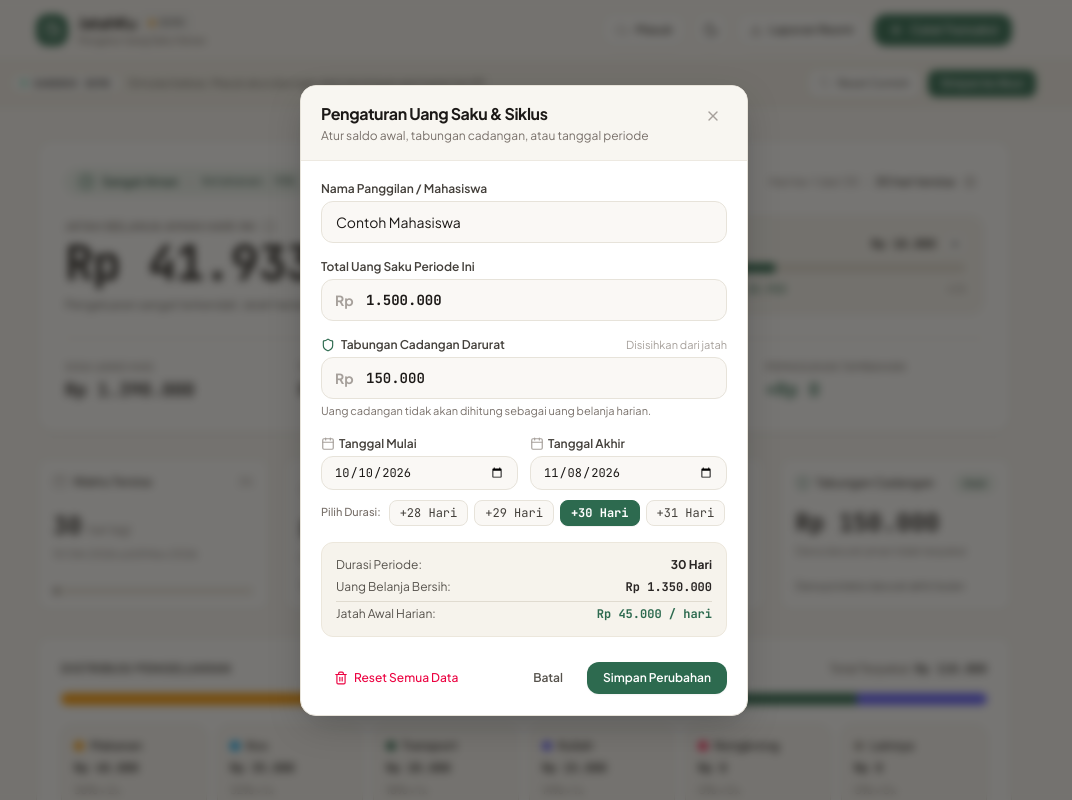
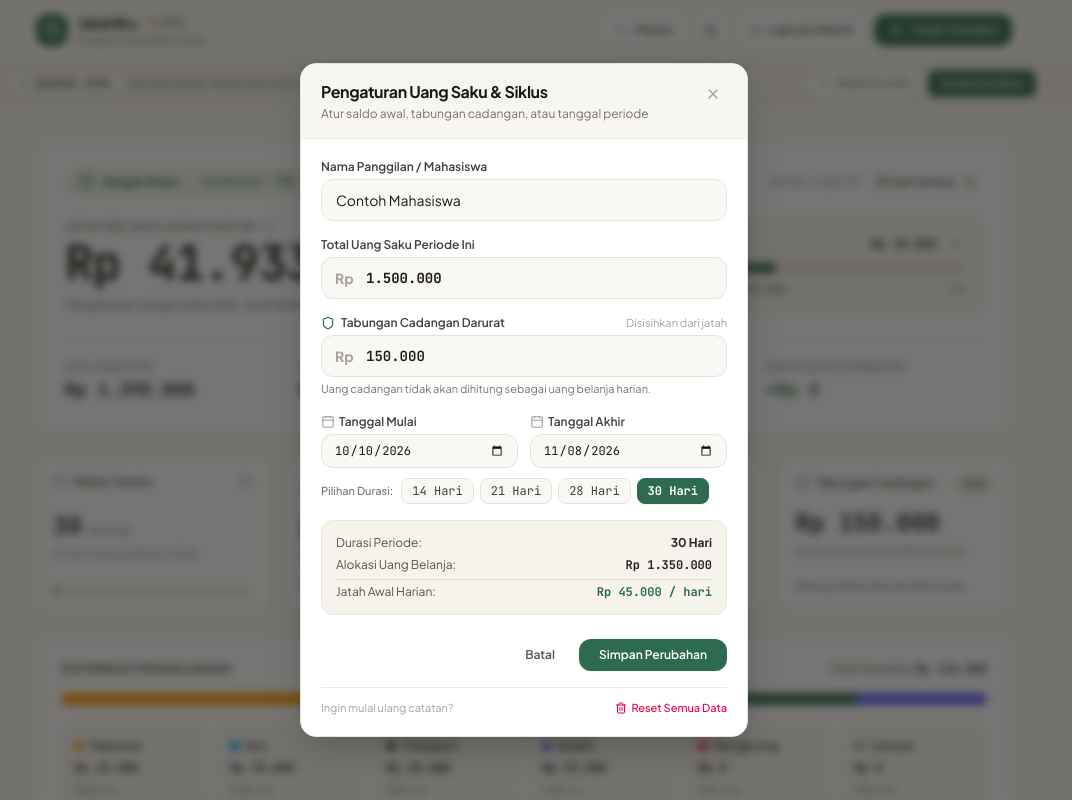
Before and after one commit to asshiddiqhasbi/JatahKu, a React (Vite) app: page / in a window 1280 px wide. Both pictures are taken after a click on the button "Ubah uang saku atau tanggal". Shown: the top 800 px of the page, without its empty margins (116-1188 px from the left). Built offline with nearby package versions, Linux system fonts and the light colour scheme; no server answers.

Commit message:
fix(cycle-config): modernize duration presets with custom pill, safe danger zone separation, and auto-sync start/end dates

```diff
--- a/src/components/cycle/CycleConfigModal.tsx
+++ b/src/components/cycle/CycleConfigModal.tsx
@@ -203,7 +203,7 @@ export const CycleConfigModal: React.FC<CycleConfigModalProps> = ({
                 onChange={(e) => {
                   const newStart = e.target.value;
                   setStartDate(newStart);
-                  if (totalDays >= 28 && totalDays <= 31) {
+                  if (totalDays > 0 && newStart) {
                     setEndDate(addDaysToDate(newStart, totalDays));
                   }
                 }}
@@ -229,9 +229,9 @@ export const CycleConfigModal: React.FC<CycleConfigModalProps> = ({
           {/* Quick Duration Shortcuts */}
           <div className="flex flex-wrap items-center gap-1.5 pt-0.5">
             <span className="text-[11px] font-medium text-stone-500 dark:text-stone-400 mr-0.5">
-              Pilih Durasi:
+              Pilihan Durasi:
             </span>
-            {[28, 29, 30, 31].map((days) => {
+            {[14, 21, 28, 30].map((days) => {
               const isSelected = totalDays === days;
               return (
                 <button
@@ -243,12 +243,17 @@ export const CycleConfigModal: React.FC<CycleConfigModalProps> = ({
                       ? 'bg-[#2D6A4F] text-white border-[#2D6A4F] dark:bg-[#389E6E] dark:border-[#389E6E] shadow-2xs font-bold'
                       : 'bg-[#FAF8F5] dark:bg-[#1C1A18] border-[#E7E3DA] dark:border-[#38342F] text-stone-700 dark:text-stone-300 hover:bg-[#EDE9E1] dark:hover:bg-[#2C2925]'
                   }`}
-                  title={`Set tanggal akhir otomatis ${days} hari dari tanggal mulai`}
+                  title={`Set durasi ${days} hari`}
                 >
-                  +{days} Hari
+                  {days} Hari
                 </button>
               );
             })}
+            {![14, 21, 28, 30].includes(totalDays) && totalDays > 0 && (
+              <span className="px-2.5 py-1 text-xs font-mono font-bold rounded-lg bg-[#2D6A4F]/10 dark:bg-[#389E6E]/20 text-[#2D6A4F] dark:text-[#76CEA2] border border-[#2D6A4F]/30 dark:border-[#389E6E]/40 shadow-2xs">
+                {totalDays} Hari (Kustom)
+              </span>
+            )}
           </div>
         </div>
 
@@ -259,7 +264,7 @@ export const CycleConfigModal: React.FC<CycleConfigModalProps> = ({
             <span className="font-bold text-stone-800 dark:text-[#F2EFE9]">{totalDays} Hari</span>
           </div>
           <div className="flex justify-between text-stone-600 dark:text-stone-400">
-            <span>Uang Belanja Bersih:</span>
+            <span>Alokasi Uang Belanja:</span>
             <span className="font-bold font-mono text-stone-800 dark:text-[#F2EFE9]">{formatIDR(effectiveInitial)}</span>
           </div>
           <div className="flex justify-between text-stone-600 dark:text-stone-400 pt-1 border-t border-[#E0DBD0] dark:border-[#332F2B]">
@@ -269,37 +274,37 @@ export const CycleConfigModal: React.FC<CycleConfigModalProps> = ({
         </div>
 
         {/* Action Buttons */}
-        <div className="pt-2 flex flex-col sm:flex-row items-stretch sm:items-center justify-between gap-2.5">
-          {!isNewCycle ? (
-            <button
-              type="button"
-              onClick={handleResetData}
-              className="flex items-center justify-center gap-1.5 px-3 py-2 text-xs font-medium text-rose-600 dark:text-rose-400 hover:text-rose-700 dark:hover:text-rose-300 hover:bg-rose-50 dark:hover:bg-rose-950/40 rounded-lg transition-colors border border-transparent hover:border-rose-100 dark:hover:border-rose-900/40"
-              title="Hapus semua data dan mulai ulang"
-            >
-              <Trash2 className="w-3.5 h-3.5" />
-              <span>Reset Semua Data</span>
-            </button>
-          ) : (
-            <div />
-          )}
-
-          <div className="flex items-center gap-2 justify-end">
+        <div className="pt-2 flex items-center justify-end gap-2">
           <button
             type="button"
             onClick={onClose}
-              className="px-4 py-2 text-xs font-semibold text-stone-600 dark:text-stone-400 hover:text-stone-800 dark:hover:text-stone-200"
+            className="px-4 py-2 text-xs font-semibold text-stone-600 dark:text-stone-400 hover:text-stone-800 dark:hover:text-stone-200 transition-colors"
           >
             Batal
           </button>
           <button
             type="submit"
-              className="px-4 py-2 text-xs font-semibold rounded-xl bg-[#2D6A4F] hover:bg-[#23563F] text-white shadow-xs transition-colors"
+            className="px-5 py-2 text-xs font-semibold rounded-xl bg-[#2D6A4F] hover:bg-[#23563F] text-white shadow-xs transition-colors"
           >
             {isNewCycle ? 'Mulai Periode Baru' : 'Simpan Perubahan'}
           </button>
         </div>
+
+        {/* Danger Zone: Reset All Data (Separated safely at the very bottom) */}
+        {!isNewCycle && (
+          <div className="pt-3 mt-1 border-t border-[#EDE9E1] dark:border-[#332F2B] flex items-center justify-between text-[11px] text-stone-400">
+            <span>Ingin mulai ulang catatan?</span>
+            <button
+              type="button"
+              onClick={handleResetData}
+              className="inline-flex items-center gap-1 text-[11px] font-medium text-rose-600 dark:text-rose-400 hover:text-rose-700 hover:underline transition-colors"
+              title="Hapus semua data dan mulai ulang dari awal"
+            >
+              <Trash2 className="w-3 h-3" />
+              <span>Reset Semua Data</span>
+            </button>
           </div>
+        )}
       </form>
     </Modal>
   );
```
Lines whose indentation alone changed are shown as unchanged.
